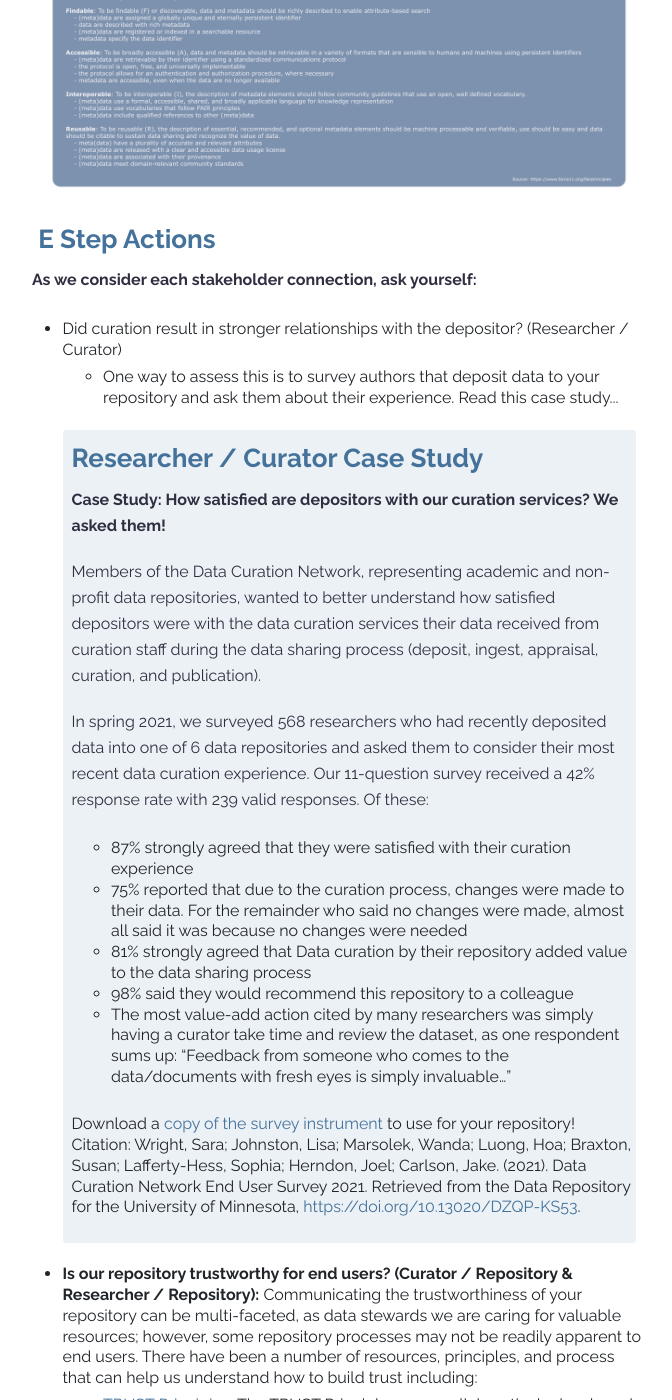
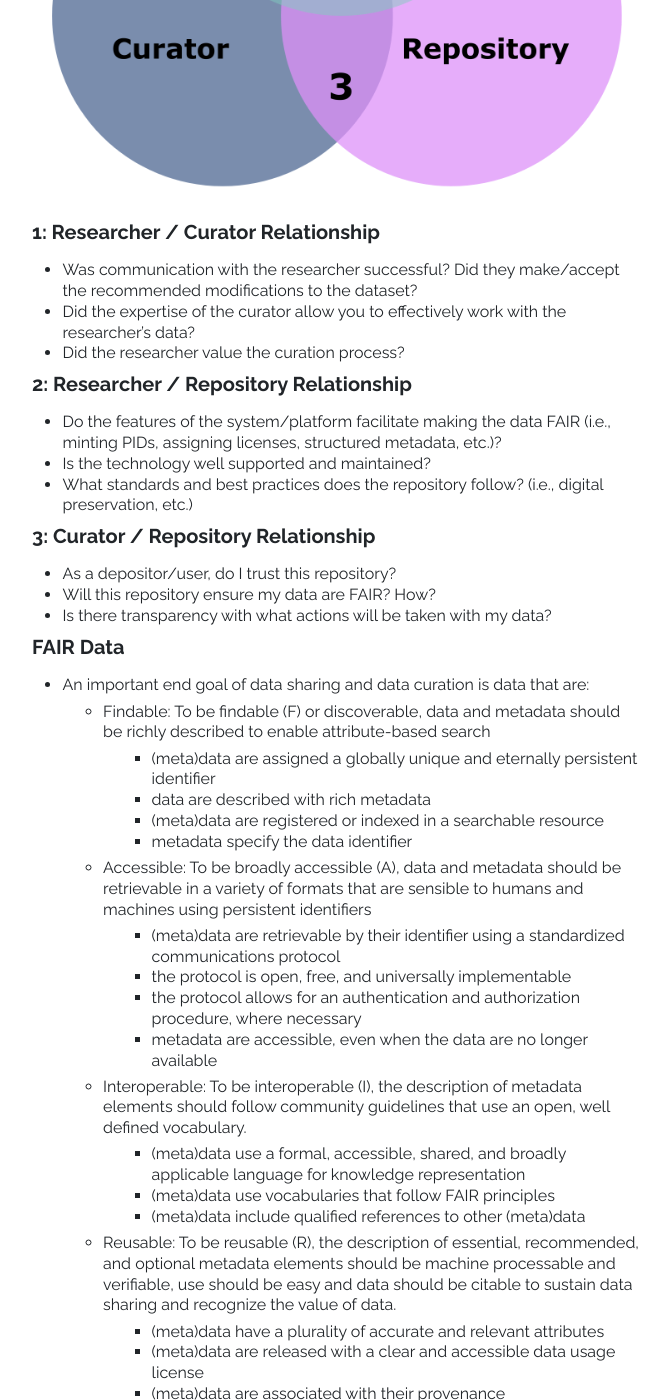
Before and after one commit to DataCurationNetwork/CURATED, a Jekyll site: the page built from _modules/module-e.md, in a window 1280 px wide and 1400 px high, scrolled down 1834 px. Shown: the whole window, without its empty margins (143-815 px from the left). Built offline with Jekyll 4.4.1, drawn with Linux system fonts in a browser that asks for light colours; some of the changed text lies outside the part shown.

Commit message:
Updating E Steps -- Images and text

```diff
--- a/_modules/module-e.md
+++ b/_modules/module-e.md
@@ -152,8 +152,61 @@ Curation is a partnership between:
 <p>
 The diagram below shows the relationship and key considerations between the curator, researcher, and repository platform and how we work together to make data more FAIR.
 </p>
-<img src="../../images/DCN_ModuleE_Figure.png">
+<img src="../../images/EStep-Figure.png">
 <br>
+
+<h3>1: Researcher / Curator Relationship</h3>
+<ul style=" padding-top: 1%; padding-bottom: 1%;padding-left: 5%;">
+
+  <li> Was communication with the researcher successful? Did they make/accept the recommended modifications to the dataset?</li>
+  <li> Did the expertise of the curator allow you to effectively work with the researcher’s data?</li>
+  <li> Did the researcher value the curation process?</li> </ul>
+
+<h3>2: Researcher / Repository Relationship</h3>
+<ul style=" padding-top: 1%; padding-bottom: 1%;padding-left: 5%;">
+
+  <li> Do the features of the system/platform facilitate making the data FAIR (i.e., minting PIDs, assigning licenses, structured metadata, etc.)?</li>
+  <li> Is the technology well supported and maintained?</li>
+  <li> What standards and best practices does the repository follow? (i.e., digital preservation, etc.)</li> </ul>
+
+<h3>3: Curator / Repository Relationship</h3>
+<ul style=" padding-top: 1%; padding-bottom: 1%;padding-left: 5%;">
+
+  <li> As a depositor/user, do I trust this repository?</li>
+  <li> Will this repository ensure my data are FAIR? How?</li>
+  <li> Is there transparency with what actions will be taken with my data?</li> </ul>
+
+<h3>FAIR Data</h3>
+<ul style=" padding-top: 1%; padding-bottom: 1%;padding-left: 5%;">
+
+  <li> An important end goal of data sharing and data curation is data that are:
+<ul style=" padding-top: 1%; padding-bottom: 1%;padding-left: 7%;">
+  <li>Findable: To be findable (F) or discoverable, data and metadata should be richly described to enable attribute-based search</li>
+<ul style=" padding-top: 1%; padding-bottom: 1%;padding-left: 9%;">
+  <li>(meta)data are assigned a globally unique and eternally persistent identifier</li>
+  <li>data are described with rich metadata</li>
+  <li>(meta)data are registered or indexed in a searchable resource</li>
+  <li>metadata specify the data identifier</li></ul>
+<li>Accessible: To be broadly accessible (A), data and metadata should be retrievable in a variety of formats that are sensible to humans and machines using persistent identifiers</li>
+<ul style=" padding-top: 1%; padding-bottom: 1%;padding-left: 9%;">
+  <li>(meta)data are retrievable by their identifier using a standardized communications protocol</li>
+  <li>the protocol is open, free, and universally implementable</li>
+  <li>the protocol allows for an authentication and authorization procedure, where necessary</li>
+  <li>metadata are accessible, even when the data are no longer available</li></ul>
+<li>Interoperable: To be interoperable (I), the description of metadata elements should follow community guidelines that use an open, well defined vocabulary.</li>
+<ul style=" padding-top: 1%; padding-bottom: 1%;padding-left: 9%;">
+  <li>(meta)data use a formal, accessible, shared, and broadly applicable language for knowledge representation</li>
+  <li>(meta)data use vocabularies that follow FAIR principles</li>
+  <li>(meta)data include qualified references to other (meta)data</li></ul>
+<li>Reusable: To be reusable (R), the description of essential, recommended, and optional metadata elements should be machine processable and verifiable, use should be easy and data should be citable to sustain data sharing and recognize the value of data.</li>
+<ul style=" padding-top: 1%; padding-bottom: 1%;padding-left: 9%;">
+  <li>(meta)data have a plurality of accurate and relevant attributes</li>
+  <li>(meta)data are released with a clear and accessible data usage license</li>
+  <li>(meta)data are associated with their provenance</li>
+  <li>(meta)data meet domain-relevant community standards</li></ul>
+</ul>
+</ul>
+<p>Source: https://www.force11.org/fairprinciples</p>
 
 <h2>&nbsp;E Step Actions</h2>
 <p>
```
Also changed, not shown: images/EStep-Figure.png (added).
